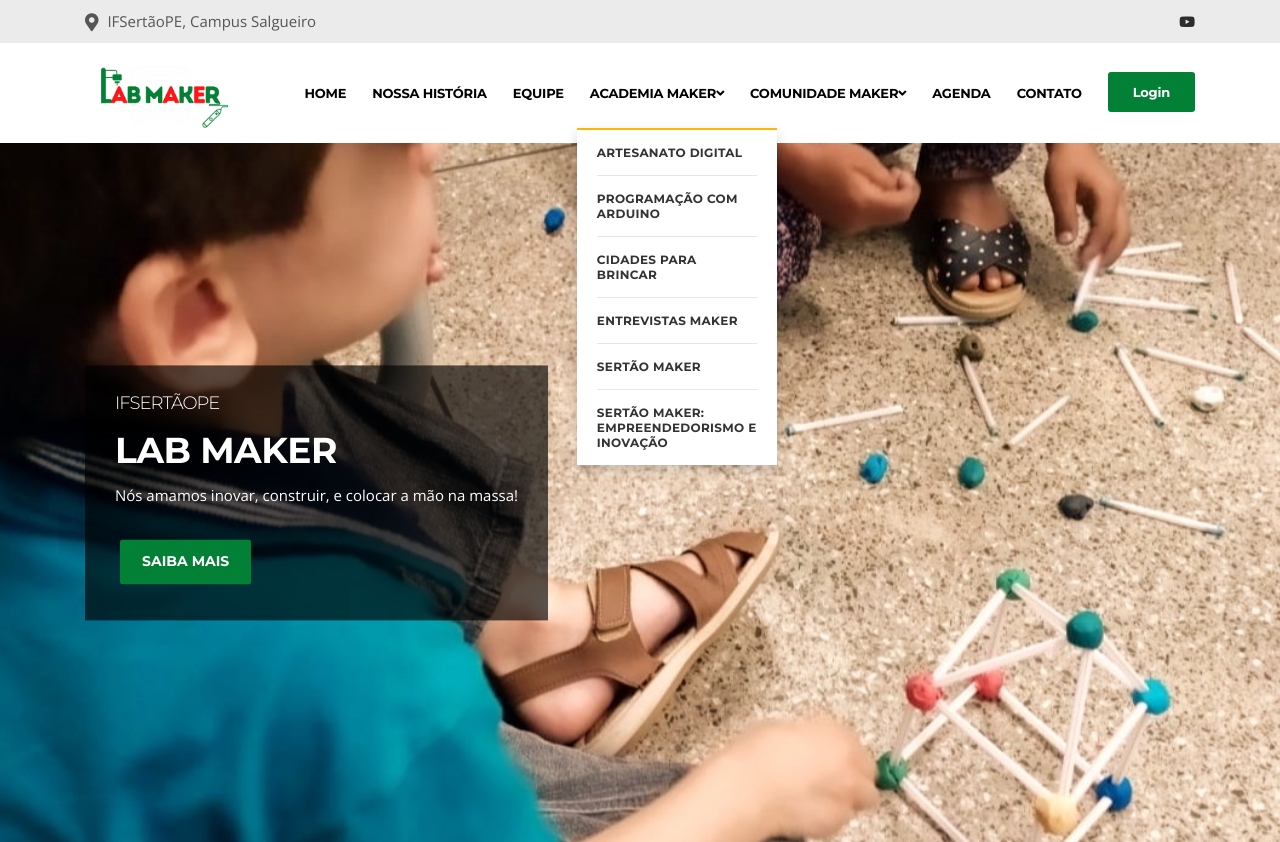
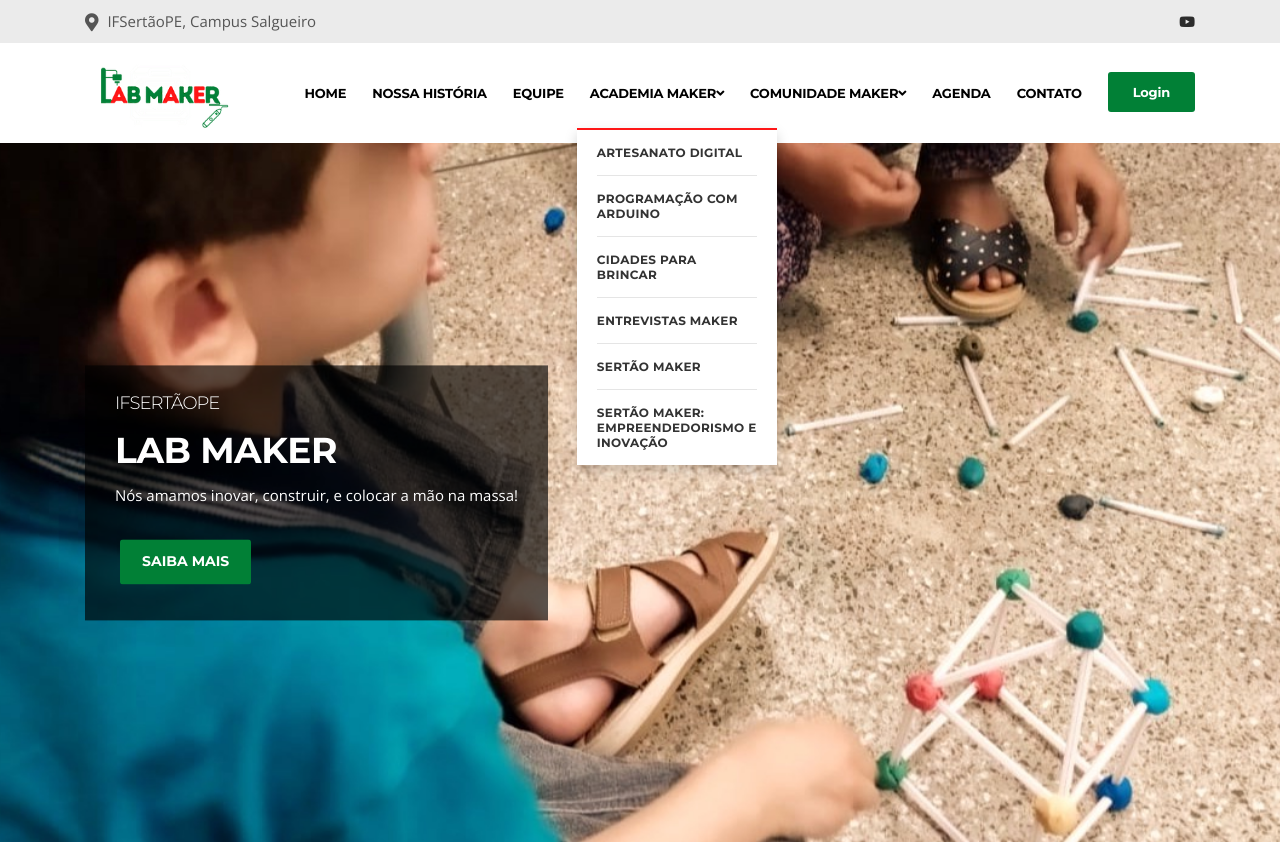
Before and after one commit to leonardo-campello/labmaker, a PHP site: page / in a window 1280 px wide, after a click on "ACADEMIA MAKER". Shown: the top 842 px of the page. Run offline with PHP 8.4, Linux system fonts and the light colour scheme; some libraries are stand-ins or nearby versions.

Commit message:
Update estilos.css

```diff
--- a/css/estilos.css
+++ b/css/estilos.css
@@ -14,3 +14,11 @@
     background: #006028;
     color: #ffffff !important;
 }
+
+.dropdown-menu {
+    border-top: 2px solid #fe1718;
+}
+
+.dropdown-menu li a:hover, .dropdown-menu li a:focus {
+    color: #018036;
+}
```
